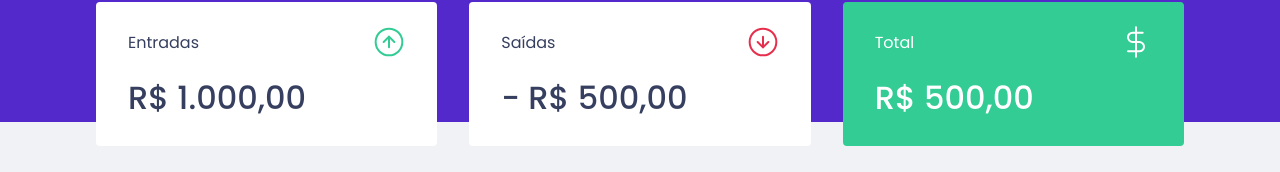
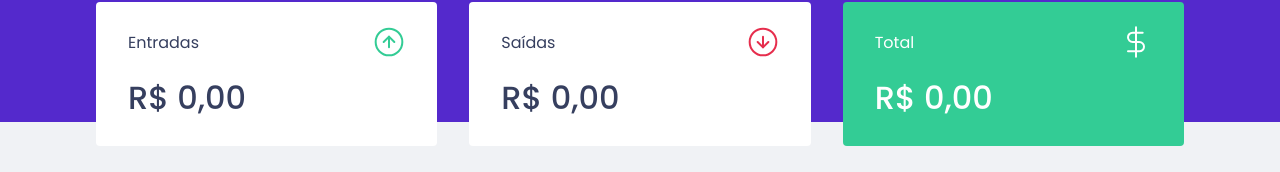
Before and after one commit to csorlandi/study-personal-finances, a React (Create React App) app: page / in a window 1280 px wide. Shown: the part 150-322 px from the top of the page. Built offline with nearby package versions, Linux system fonts and the light colour scheme; no server answers; what miragejs would draw is missing.

Commit message:
chore: Change Summary static values to TransactionsContext data for real values

```diff
--- a/src/components/Summary/index.tsx
+++ b/src/components/Summary/index.tsx
@@ -9,6 +9,22 @@
 export function Summary() {
   const { transactions } = useContext(TransactionsContext);
 
+  const summary = transactions.reduce((acc, transaction) => {
+    if (transaction.type === 'deposit') {
+      acc.deposits += transaction.amount;
+      acc.total += transaction.amount;
+    } else {
+      acc.withdraws -= transaction.amount;
+      acc.total -= transaction.amount;
+    }
+
+    return acc;
+  }, {
+    deposits: 0,
+    withdraws: 0,
+    total: 0,
+  })
+
   return (
     <Container>
       <div>
@@ -16,21 +32,36 @@
           <p>Entradas</p>
           <img src={incomeImg} alt="Entradas"/>
         </header>
-        <strong>R$ 1.000,00</strong>
+        <strong>
+          {new Intl.NumberFormat('pt-BR', {
+            style: 'currency',
+            currency: 'BRL',
+          }).format(summary.deposits)}
+        </strong>
       </div>
       <div>
         <header>
           <p>Saídas</p>
           <img src={outcomeImg} alt="Saídas"/>
         </header>
-        <strong>- R$ 500,00</strong>
+        <strong>
+          {new Intl.NumberFormat('pt-BR', {
+            style: 'currency',
+            currency: 'BRL',
+          }).format(summary.withdraws)}
+        </strong>
       </div>
       <div className="highlight-background">
         <header>
           <p>Total</p>
           <img src={totalImg} alt="Total"/>
         </header>
-        <strong>R$ 500,00</strong>
+        <strong>
+          {new Intl.NumberFormat('pt-BR', {
+            style: 'currency',
+            currency: 'BRL',
+          }).format(summary.total)}
+        </strong>
       </div>
     </Container>
   );
```
